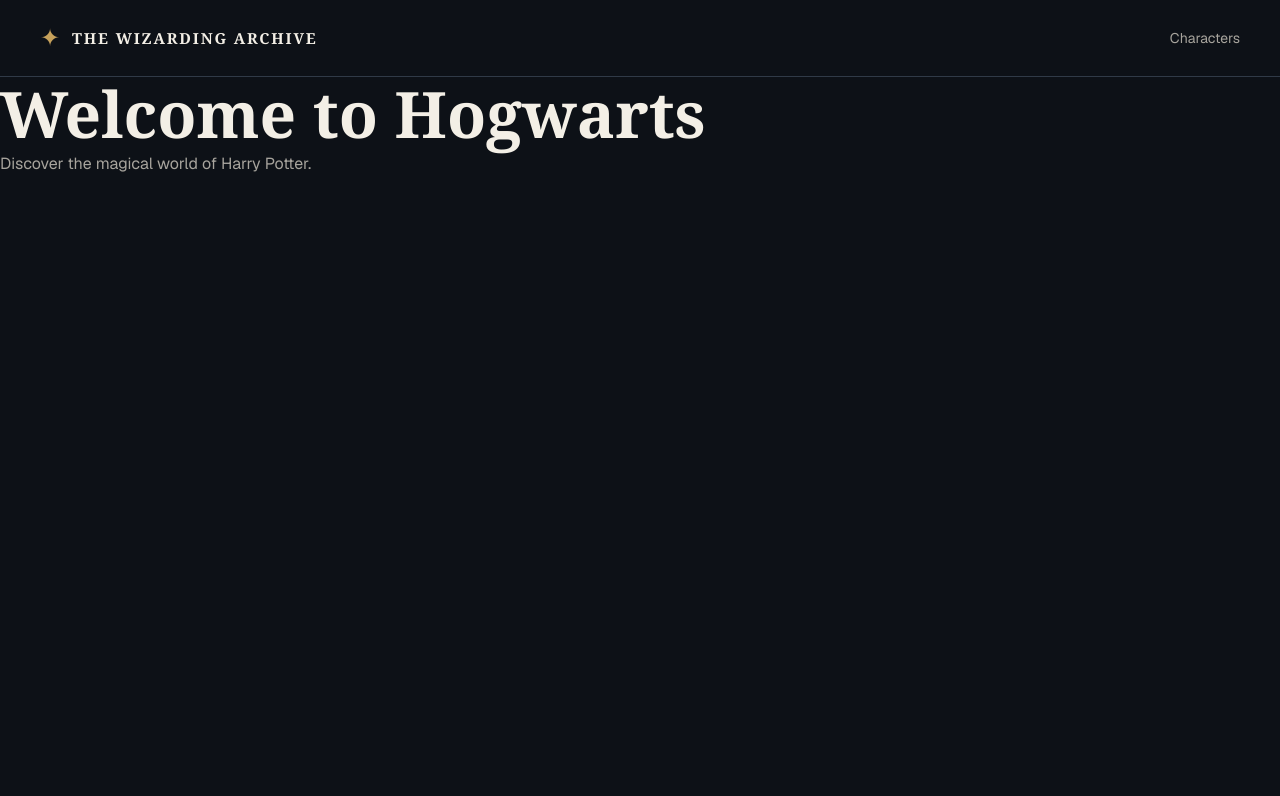
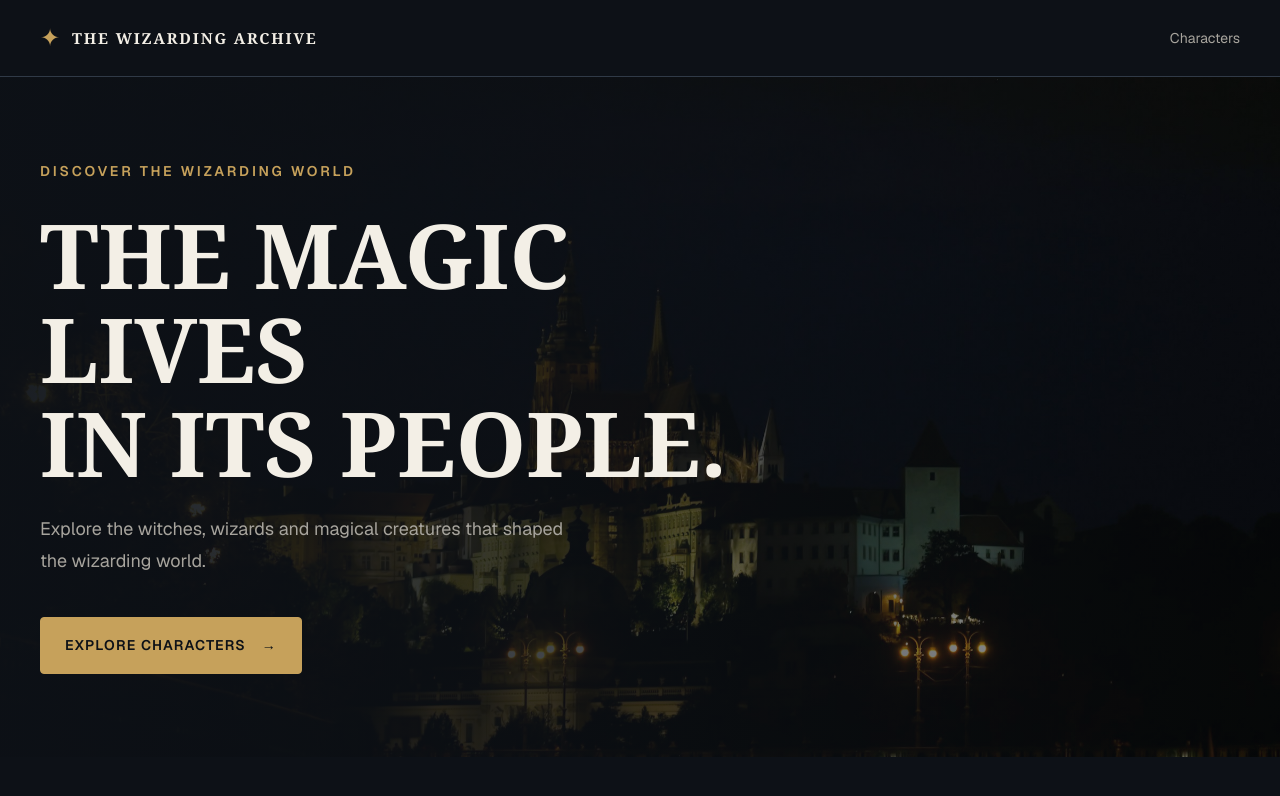
Before and after one commit to developer-rolin/harry-potter-landing, a Next.js app: page / in a window 1280 px wide. Shown: the top 796 px of the page. Built offline with nearby package versions, Linux system fonts and the light colour scheme.

Commit message:
feat: add landing page hero section

```diff
--- a/src/app/page.tsx
+++ b/src/app/page.tsx
@@ -1,4 +1,5 @@
 import { Header } from "@/components/layout/Header";
+import { Hero } from "@/components/sections/Hero";
 
 export default function Home() {
   return (
@@ -6,8 +7,7 @@ export default function Home() {
       <Header />
 
       <main>
-        <h1>Welcome to Hogwarts</h1>
-        <p>Discover the magical world of Harry Potter.</p>
+        <Hero />
       </main>
     </>
   );
--- /dev/null
+++ b/src/components/sections/Hero/Hero.module.scss
@@ -0,0 +1,115 @@
+
+.hero {
+  position: relative;
+  min-height: clamp(36rem, 85svh, 48rem);
+
+  background-image: url("/images/hero/hero-background.jpg");
+  background-size: cover;
+  background-position: center;
+  background-repeat: no-repeat;
+}
+
+.overlay {
+  display: flex;
+  align-items: center;
+
+  width: 100%;
+  min-height: inherit;
+
+  background: linear-gradient(
+    90deg,
+    rgb(13 17 23 / 95%) 0%,
+    rgb(13 17 23 / 80%) 40%,
+    rgb(13 17 23 / 35%) 100%
+  );
+}
+
+.content {
+  width: min(calc(100% - 2rem), 1200px);
+  margin-inline: auto;
+  padding-block: 5rem;
+}
+
+.eyebrow {
+  display: block;
+  margin-bottom: 1.5rem;
+
+  color: var(--color-primary);
+  font-size: var(--font-size-sm);
+  font-weight: 600;
+  letter-spacing: 0.2em;
+}
+
+.title {
+  max-width: 750px;
+  margin-bottom: 1.5rem;
+
+  color: var(--color-text-primary);
+  font-family: var(--font-display);
+  font-size: clamp(3rem, 7vw, 6rem);
+  font-weight: 600;
+  line-height: 1.05;
+  text-transform: uppercase;
+}
+
+.description {
+  max-width: 540px;
+  margin-bottom: 2.5rem;
+
+  color: var(--color-text-muted);
+  font-size: clamp(1rem, 1.5vw, 1.125rem);
+  line-height: 1.8;
+}
+
+.cta {
+  display: inline-flex;
+  align-items: center;
+  gap: 1rem;
+
+  padding: 1rem 1.5rem;
+
+  background-color: var(--color-primary);
+  border: 1px solid var(--color-primary);
+  border-radius: var(--radius-sm);
+
+  color: var(--color-background);
+  font-size: var(--font-size-sm);
+  font-weight: 600;
+  letter-spacing: 0.08em;
+  text-transform: uppercase;
+
+  transition:
+    background-color 200ms ease,
+    border-color 200ms ease,
+    transform 200ms ease;
+
+  &:hover {
+    background-color: var(--color-primary-hover);
+    border-color: var(--color-primary-hover);
+    transform: translateY(-2px);
+  }
+}
+
+@media (max-width: 600px) {
+  .hero {
+    min-height: 38rem;
+    background-position: 60% center;
+  }
+
+  .overlay {
+    background: linear-gradient(
+      90deg,
+      rgb(13 17 23 / 92%) 0%,
+      rgb(13 17 23 / 75%) 100%
+    );
+  }
+
+  .content {
+    padding-block: 4rem;
+  }
+
+  .eyebrow {
+    font-size: 0.75rem;
+    letter-spacing: 0.15em;
+  }
+}
--- /dev/null
+++ b/src/components/sections/Hero/Hero.tsx
@@ -0,0 +1,30 @@
+import Link from "next/link";
+import styles from "./Hero.module.scss";
+
+export function Hero() {
+  return (
+    <section className={styles.hero}>
+      <div className={styles.overlay}>
+        <div className={styles.content}>
+          <span className={styles.eyebrow}>DISCOVER THE WIZARDING WORLD</span>
+
+          <h1 className={styles.title}>
+            The magic lives
+            <br />
+            in its people.
+          </h1>
+
+          <p className={styles.description}>
+            Explore the witches, wizards and magical creatures that shaped the
+            wizarding world.
+          </p>
+
+          <Link href="#characters" className={styles.cta}>
+            Explore characters
+            <span aria-hidden="true">→</span>
+          </Link>
+        </div>
+      </div>
+    </section>
+  );
+}
--- /dev/null
+++ b/src/components/sections/Hero/index.ts
@@ -0,0 +1 @@
+export { Hero } from "./Hero";
```
Also changed, not shown: public/images/hero/hero-background.jpg (added).
